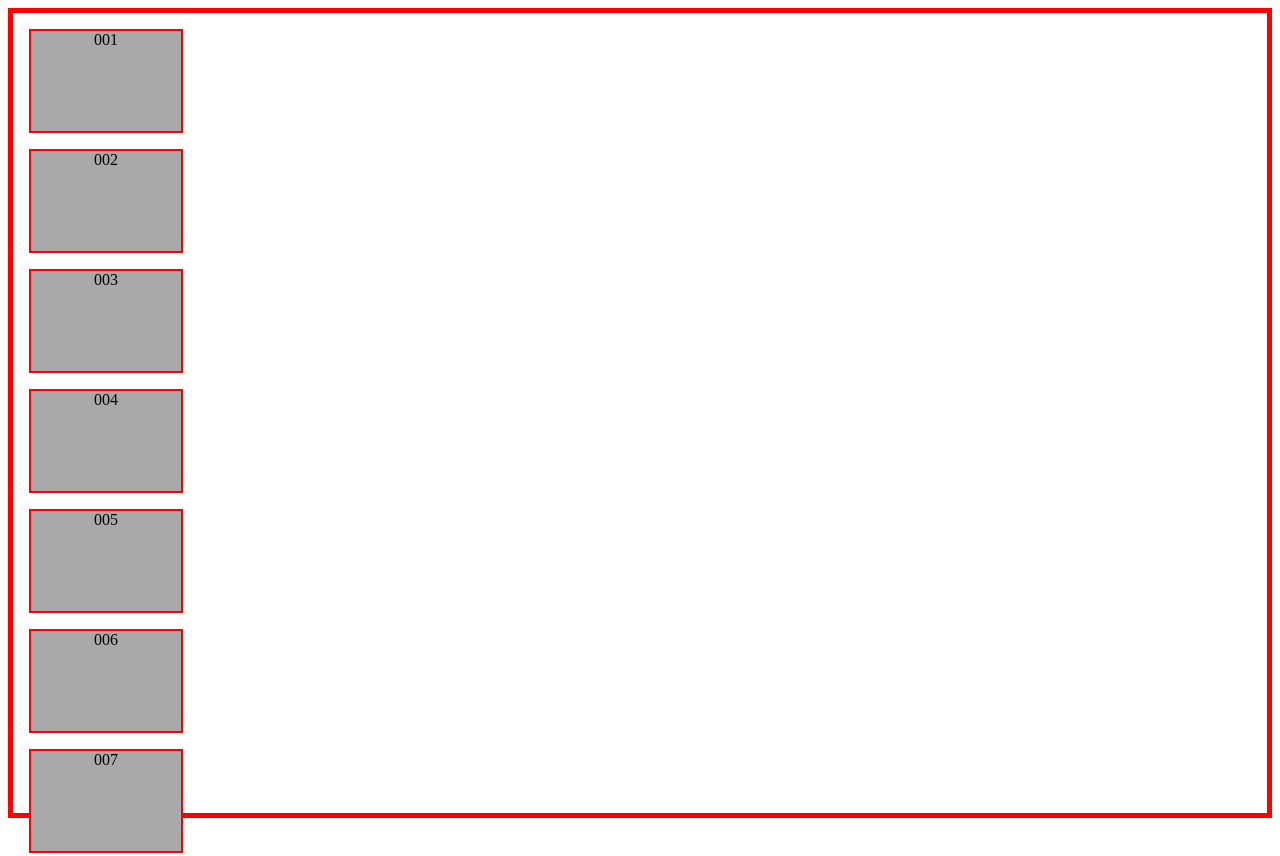
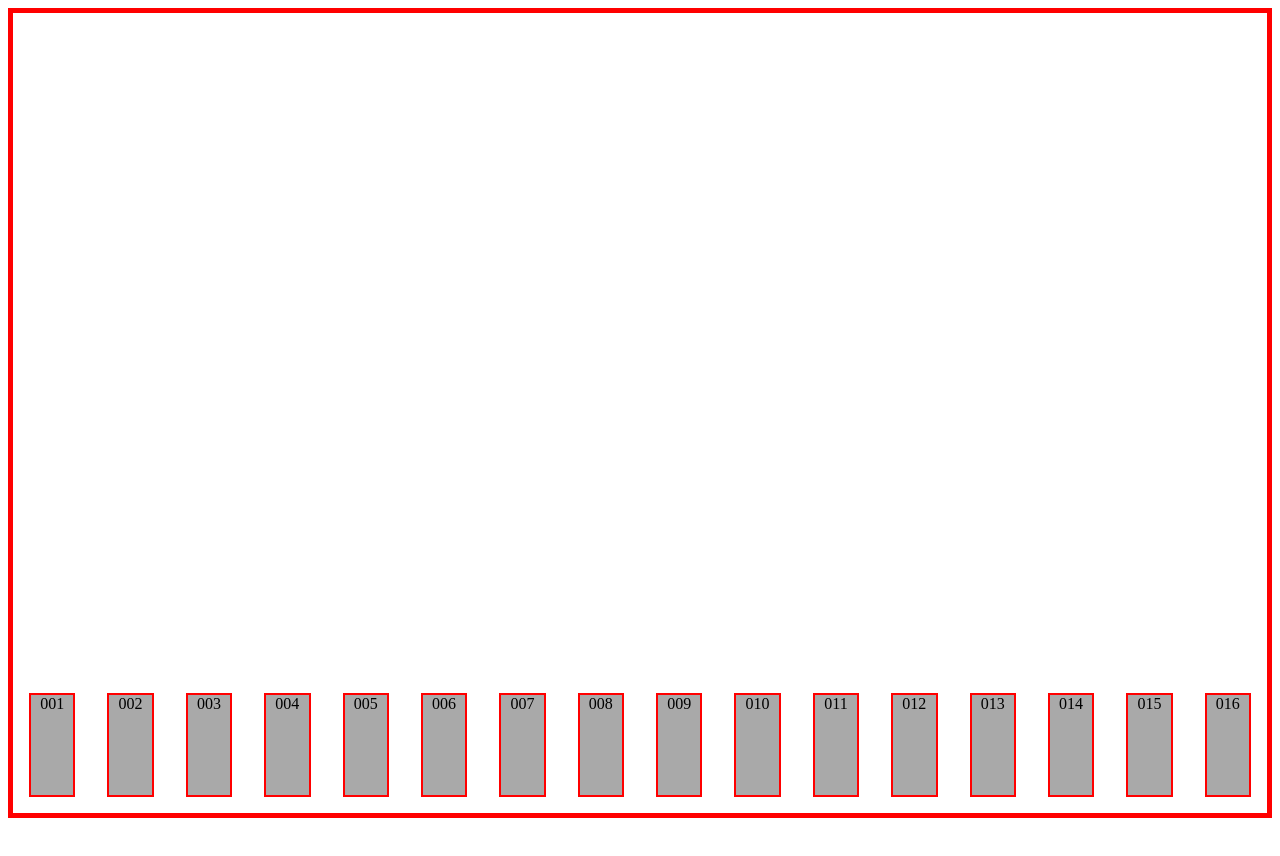
Before and after one commit to fbw-d09/uib-layout-flex-DirkSawon, a website: page challenges/04/index.html in a window 1280 px wide. Shown: the top 856 px of the page. After the commit the page ends 826 px from the top, so only its background shows below. Drawn offline with Linux system fonts and the light colour scheme.

Commit message:
Version 0.04 - Challenge4

```diff
--- a/challenges/04/main.css
+++ b/challenges/04/main.css
@@ -3,6 +3,9 @@
 body {
   height: 800px;
   border: 5px solid red;
+  display:flex;
+  flex-direction: row;
+  align-items:flex-end;
 }
 
 div {
```
Also changed, not shown: challenges/04/index.html (line endings or trailing spaces).
